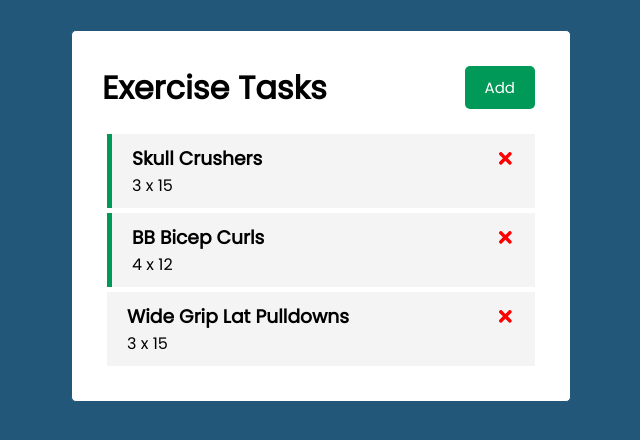
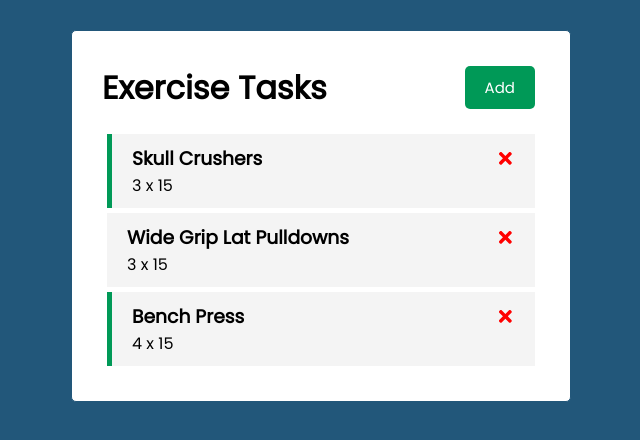
Before and after one commit to vcastle/react-task-tracker, a React (Create React App) app: page / in a window 1280 px wide. Shown: the top 440 px of the page, without its empty margins (319-959 px from the left). Built offline with nearby package versions, Linux system fonts and the light colour scheme; data requests are answered from the project's data file.

Commit message:
added json-server
mockend

```diff
--- /dev/null
+++ b/db.json
@@ -0,0 +1,24 @@
+{
+  "tasks": [
+    {
+      "id": 1,
+      "text": "Skull Crushers",
+      "reps": "3 x 15",
+      "reminder": true,
+      "isDone": false
+    },
+    {
+      "id": 3,
+      "text": "Wide Grip Lat Pulldowns",
+      "reps": "3 x 15",
+      "reminder": false,
+      "isDone": false
+    },
+    {
+      "text": "Bench Press",
+      "reps": "4 x 15",
+      "reminder": true,
+      "id": 4
+    }
+  ]
+}
--- a/package.json
+++ b/package.json
@@ -2,13 +2,14 @@
   "name": "react-task-tracker",
   "version": "0.1.0",
   "private": true,
-  "homepage": "https://vcastle.github.io/react-task-tracker",
+  "homepage": "https://vcastle.github.io/react-task-tracker/",
   "dependencies": {
     "@babel/cli": "^7.14.3",
     "@babel/core": "^7.14.3",
     "@testing-library/jest-dom": "^5.13.0",
     "@testing-library/react": "^11.2.7",
     "@testing-library/user-event": "^12.8.3",
+    "json-server": "^0.16.3",
     "react": "^17.0.2",
     "react-dom": "^17.0.2",
     "react-icons": "^4.2.0",
@@ -21,7 +22,8 @@
     "predeploy": "npm run build",
     "deploy": "gh-pages -d build",
     "test": "react-scripts test",
-    "eject": "react-scripts eject"
+    "eject": "react-scripts eject",
+    "server": "json-server --watch db.json --port 5000"
   },
   "eslintConfig": {
     "extends": [
--- a/src/App.js
+++ b/src/App.js
@@ -1,50 +1,85 @@
-import { useState } from "react";
+import { useState, useEffect } from "react";
 import Header from "./components/Header";
 import Tasks from "./components/Tasks";
 import AddTask from "./components/AddTask";
 
 function App() {
-  const [showAddTask, setShowAddTask] = useState(false)
-  const [tasks, setTasks] = useState([
-    {
-      id: 1,
-      text: "Skull Crushers",
-      reps: "3 x 15",
-      reminder: true,
-    },
-    {
-      id: 2,
-      text: "BB Bicep Curls",
-      reps: "4 x 12",
-      reminder: true,
-    },
-    {
-      id: 3,
-      text: "Wide Grip Lat Pulldowns",
-      reps: "3 x 15",
-      reminder: false,
-    },
-  ]);
+  const [showAddTask, setShowAddTask] = useState(false);
+  const [tasks, setTasks] = useState([]);
+
+  // initial load
+  useEffect(() => {
+   const getTasks = async () => {
+     const tasksFromServer = await fetchTasks();
+     setTasks(tasksFromServer);
+   }
+
+    getTasks();
+  }, []);
+
+  /** Server Calls */
+  // Fetch Tasks
+  const fetchTasks = async () => {
+    const res = await fetch('http://localhost:5000/tasks');
+    const data = await res.json();
+
+    return data;
+  };
+
+    // Fetch Task
+    const fetchTask = async (id) => {
+      const res = await fetch(`http://localhost:5000/tasks/${id}`);
+      const data = await res.json();
+
+      return data;
+    };
 
   // Add Task
-  const addTask = (task) => {
-    const id = Math.floor(Math.random() * 10000) + 1;
-    const newTask = { id, ...task };
+  const addTask = async (task) => {
+  const res = await fetch(`http://localhost:5000/tasks`, {
+      method: 'POST',
+      headers: {
+        'Content-type': 'application/json',
+      },
+      body: JSON.stringify(task)
+    });
 
-    setTasks([...tasks, newTask]);
+    const data = await res.json();
+
+    setTasks([...tasks, data]);
   }
 
   // Delete Task
-  const deleteTask = (id) => {
+  const deleteTask = async (id) => {
+    // make delete request
+    await fetch(`http://localhost:5000/tasks/${id}`, {
+      method: 'DELETE'
+    });
+
     setTasks(tasks.filter((task) => task.id !== id))
   }
 
   // Toggle Reminder
-  const toggleReminder = (id) => {
+  const toggleReminder = async (id) => {
+    const taskToToggle = await fetchTask(id);
+    const updatedTask = { ...taskToToggle,
+      reminder: !taskToToggle.toggleReminder};
+
+    const res = await fetch(`http://localhost:5000/tasks/${id}`, {
+      method: 'PUT',
+      headers: {
+        'Content-type': 'application/json'
+      },
+      body: JSON.stringify(updatedTask)
+    });
+
+    const data = await res.json();
+
     setTasks(tasks
       .map((task) => task.id === id ?
-        { ...task, reminder: !task.reminder} : task))
+        { ...task, reminder: data.reminder} : task))
   }
+  /** End Server Calls */
 
   return (
     <div className="container">
```
Also changed, not shown: 1 other file (tests, documents, lock files or other folders).
